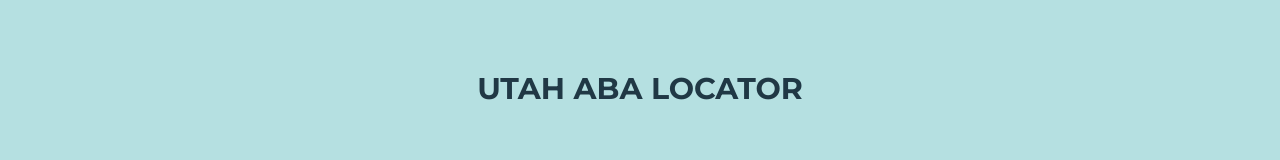
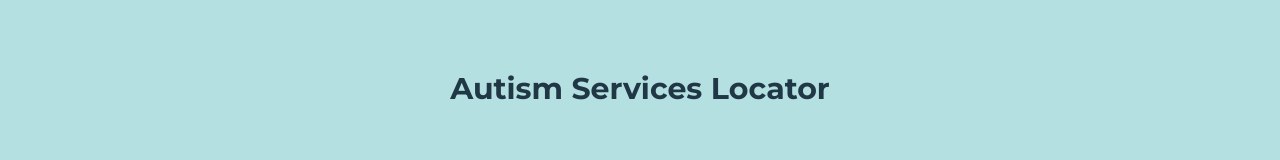
Before and after one commit to JWill06/Portfolio, a React (Create React App) app: page /work in a window 1280 px wide. Shown: the part 206-366 px from the top of the page. Built offline with nearby package versions, Linux system fonts and the light colour scheme.

Commit message:
updates ASL project

```diff
--- a/src/Project Data/data.json
+++ b/src/Project Data/data.json
@@ -1,12 +1,12 @@
 
 [
     {
-        "name": "UTAH ABA LOCATOR",
-        "id": "utahaba",
+        "name": "Autism Services Locator",
+        "id": "autismserviceslocator",
         "description": "This was a full stack group project that was initially started by myself where my goal was to create a site for families to find ABA therapists in Utah and to allow providers to update their data as often as needed and to make it all consistent for each provider. It was a group effort with six total developers. Three frontend and three backend.",
         "built": ["Typescript", "CSS", "React", "Ruby on Rails"],
-        "gif": "/utahABA.gif",
-        "deployed_link": "https://www.utahabalocator.com/"
+        "gif": "/ASLGif.gif",
+        "deployed_link": "https://www.autismserviceslocator.com/"
     },
     {
         "name": "PORTERS FLOORING & REMODELING",
--- a/src/Projects/ProjectModal.js
+++ b/src/Projects/ProjectModal.js
@@ -37,8 +37,8 @@ export const ProjectModal = ({project, setIsOpen}) => {
                 return "Click on the hammers to see some flooring!";
             case "https://www.handmadebyhaylee.com/":
                 return "Click on the art to see some art!";
-            case "https://www.utahabalocator.com/":
-                return "Click the puzzle to find some providers!"
+            case "https://www.autismserviceslocator.com/":
+                return "Click the puzzle to find some providers!";
             default:
                 return "Click to view the deployed project!";
         }
@@ -58,8 +58,8 @@ export const ProjectModal = ({project, setIsOpen}) => {
                 return "🔨🔨";
             case "https://www.handmadebyhaylee.com/":
                 return "🧶🧶";
-            case "https://www.utahabalocator.com/":
-                return "🧩"
+            case "https://www.autismserviceslocator.com/":
+                return "🧩";
             default:
                 return "🔗";
         }
```
Also changed, not shown: 1 other file (tests, documents, lock files or other folders).
